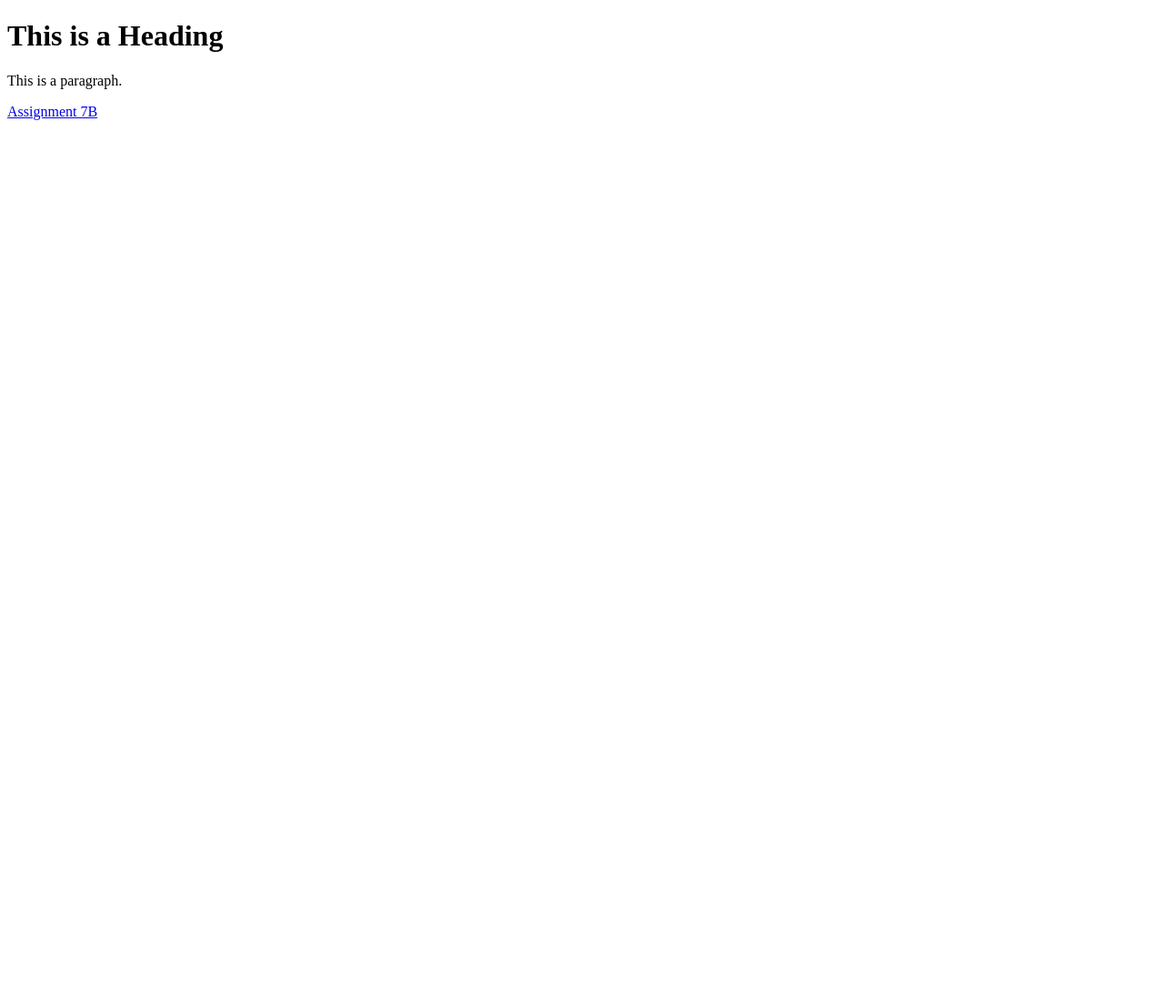
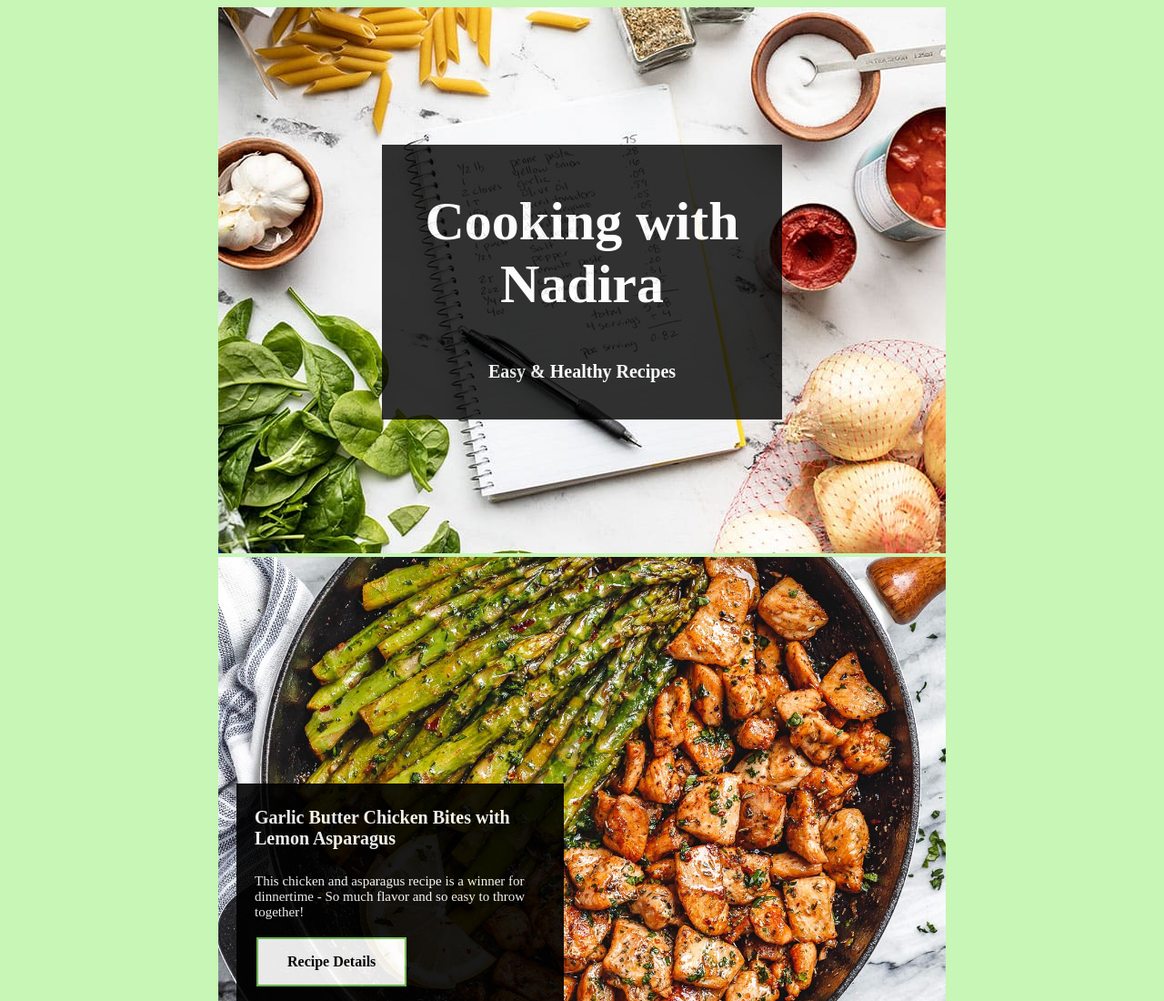
Before and after one commit to nadiraoreilly/nadiraoreilly.github.io, a plain HTML site: page index.html in a window 1280 px wide. Shown: the top 1100 px of the page at 91% size. Before the commit the page ends 800 px from the top, so only its background shows below. Drawn offline with Linux system fonts and the light colour scheme; files whose address does not match are found by name.

Commit message:
Add files via upload

```diff
--- a/index.html
+++ b/index.html
@@ -1,13 +1,50 @@
 <!DOCTYPE html>
 <html>
 <head>
-<title>Nadira's Practice HTML Page</title>
+<title>Thursday, Oct 1, 2020</title>
+<link rel="stylesheet" type="text/css" href="styles.css">
 </head>
 <body>
-
-<h1>This is a Heading</h1>
-<p>This is a paragraph.</p>
-<a href="7BSamplePage.html">Assignment 7B</a>
-
+    <div id="page-wrap">
+    <div class="container">
+        <img src="C:\Users\nadieor\Desktop\7CWebpage\headerimage.jpg" alt="Recipe Image">
+        <div class="header-block">
+          <h2>Cooking with Nadira</h2>
+          <h4>Easy & Healthy Recipes</h4>
+        </div>
+      </div>
+      <div class="container">
+        <img src="C:\Users\nadieor\Desktop\7CWebpage\dinner1.jpg" alt="Recipe Image">
+        <div class="left-block">
+          <h4>Garlic Butter Chicken Bites with Lemon Asparagus</h4>
+          <p>This chicken and asparagus recipe is a winner for dinnertime - So much flavor and so easy to throw together!</p>
+          <a class="button" href="https://www.eatwell101.com/garlic-butter-chicken-bites-asparagus-recipe">Recipe Details</a>
+        </div>
+      </div>
+      <div class="container">
+        <img src="C:\Users\nadieor\Desktop\7CWebpage\dinner2.jpg" alt="Recipe Image">
+        <div class="right-block">
+          <h4>Creamy Garlic Tuscan Salmon With Spinach and Sun-Dried Tomatoes</h4>
+          <p>This Tuscan salmon recipe is so , creamy, easy, quick and ready in 20 minutes or less!</p>
+          <a class="button" href="https://www.eatwell101.com/creamy-garlic-tuscan-salmon-recipe">Recipe Details</a>
+        </div>
+      </div>
+      <div class="container">
+        <img src="C:\Users\nadieor\Desktop\7CWebpage\dinner3.jpg" alt="Recipe Image">
+        <div class="left-block">
+          <h4>Garlic Butter Turkey Meatballs with Lemon Zucchini Noodles</h4>
+          <p>These turkey meatballs make an easy and nourishing skillet meal that keeps carbs low and morale high for dinner!</p>
+          <a class="button" href="https://www.eatwell101.com/garlic-butter-meatballs-with-lemon-zucchini-noodles">Recipe Details</a>
+        </div>
+      </div>
+      <div class="container">
+        <img src="C:\Users\nadieor\Desktop\7CWebpage\dinner4.jpg" alt="Recipe Image">
+        <div class="right-block">
+          <h4>Sausage, Pepper and Cauliflower Fried Rice</h4>
+          <p>A nutritious blend of flavors for a delicious dinner ready in 20 minutes!</p>
+          <a class="button" href="https://www.eatwell101.com/cauliflower-fried-rice-skillet-recipe">Recipe Details</a>
+        </div>
+      </div>
+    </div>
 </body>
 </html>
--- /dev/null
+++ b/styles.css
@@ -0,0 +1,90 @@
+body{
+    background-color:#C7F6B6;
+}
+#page-wrap{
+    width: 800px;
+    margin: 0 auto;
+}
+img{
+    width: 100%;
+    height: auto;
+}
+/* Container holding the image and the text */
+.container {
+    position: relative;
+  }
+
+  /* Bottom right text */
+  .right-block {
+    position: absolute;
+    bottom: 20px;
+    right: 20px;
+    background-color: black;
+    color: white;
+    padding-left: 20px;
+    padding-right: 20px;
+    opacity: 0.9;
+    height: 50%;
+    width: 40%;
+  }
+  .left-block {
+    position: absolute;
+    bottom: 20px;
+    left: 20px;
+    background-color: black;
+    color: white;
+    padding-left: 20px;
+    padding-right: 20px;
+    opacity: 0.9;
+    height: 50%;
+    width: 40%;
+  }
+
+  .header-block {
+    position: absolute;
+    opacity: 0.8;
+    width: 50%;
+    height: 50%;
+    top: 50%;
+    left: 50%;
+    transform: translate(-50%, -50%);
+    background-color: black;
+    color: white;
+    padding-left: 20px;
+    padding-right: 20px;
+    text-align: center;
+  }
+  .button {
+    border: none;
+    color: white;
+    padding: 16px 32px;
+    text-align: center;
+    text-decoration: none;
+    display: inline-block;
+    font-size: 16px;
+    font-weight: bold;
+    margin: 4px 2px;
+    transition-duration: 0.4s;
+    cursor: pointer;
+    background-color: white;
+    color: black;
+    border: 2px solid #73c256;
+  }
+
+
+  .button:hover {
+    background-color: #73c256;
+    color: white;
+  }
+  h2{
+      font-size: 60px;
+      font-weight: bold;
+  }
+  h4{
+      font-size: 20px;
+      font-weight: bold;
+  }
+  p{
+      font-size: 15px;
+      font-weight: normal;
+  }
```
Also changed, not shown: dinner1.jpg (added), dinner2.jpg (added), dinner3.jpg (added), dinner4.jpg (added), headerimage.jpg (added).
